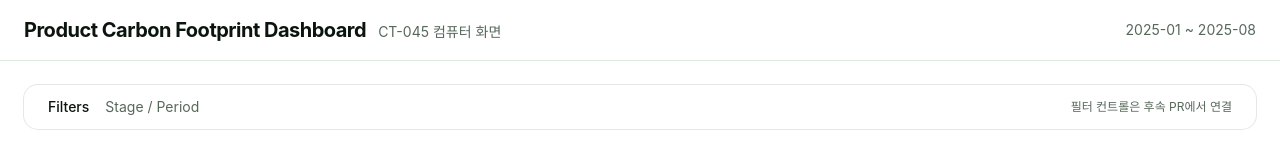
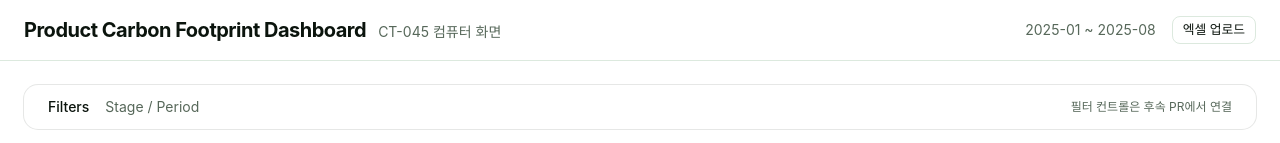
Before and after one commit to agrade1/hanaloop_assignment, a Next.js app: page / in a window 1280 px wide. Shown: the top 143 px of the page. Built offline with nearby package versions, Linux system fonts and the light colour scheme; a web font is replaced by a local one.

Commit message:
feat: HeaderBar에 ExcelUploadButton 통합
헤더 우측 기간 표시 옆에 엑셀 업로드 트리거 버튼을 배치하여
데이터 입력 화면 진입점을 명확히 노출.

Refs #9

```diff
--- a/src/components/dashboard/HeaderBar.tsx
+++ b/src/components/dashboard/HeaderBar.tsx
@@ -1,3 +1,5 @@
+import { ExcelUploadButton } from "@/components/dashboard/ExcelUploadButton";
+
 export function HeaderBar() {
   return (
     <header className="flex items-center justify-between border-b border-border bg-card px-6 py-4">
@@ -7,7 +9,10 @@ export function HeaderBar() {
         </h1>
         <span className="text-sm text-muted-foreground">CT-045 컴퓨터 화면</span>
       </div>
-      <div className="text-sm text-muted-foreground">2025-01 ~ 2025-08</div>
+      <div className="flex items-center gap-4">
+        <span className="text-sm text-muted-foreground">2025-01 ~ 2025-08</span>
+        <ExcelUploadButton />
+      </div>
     </header>
   );
 }
```
